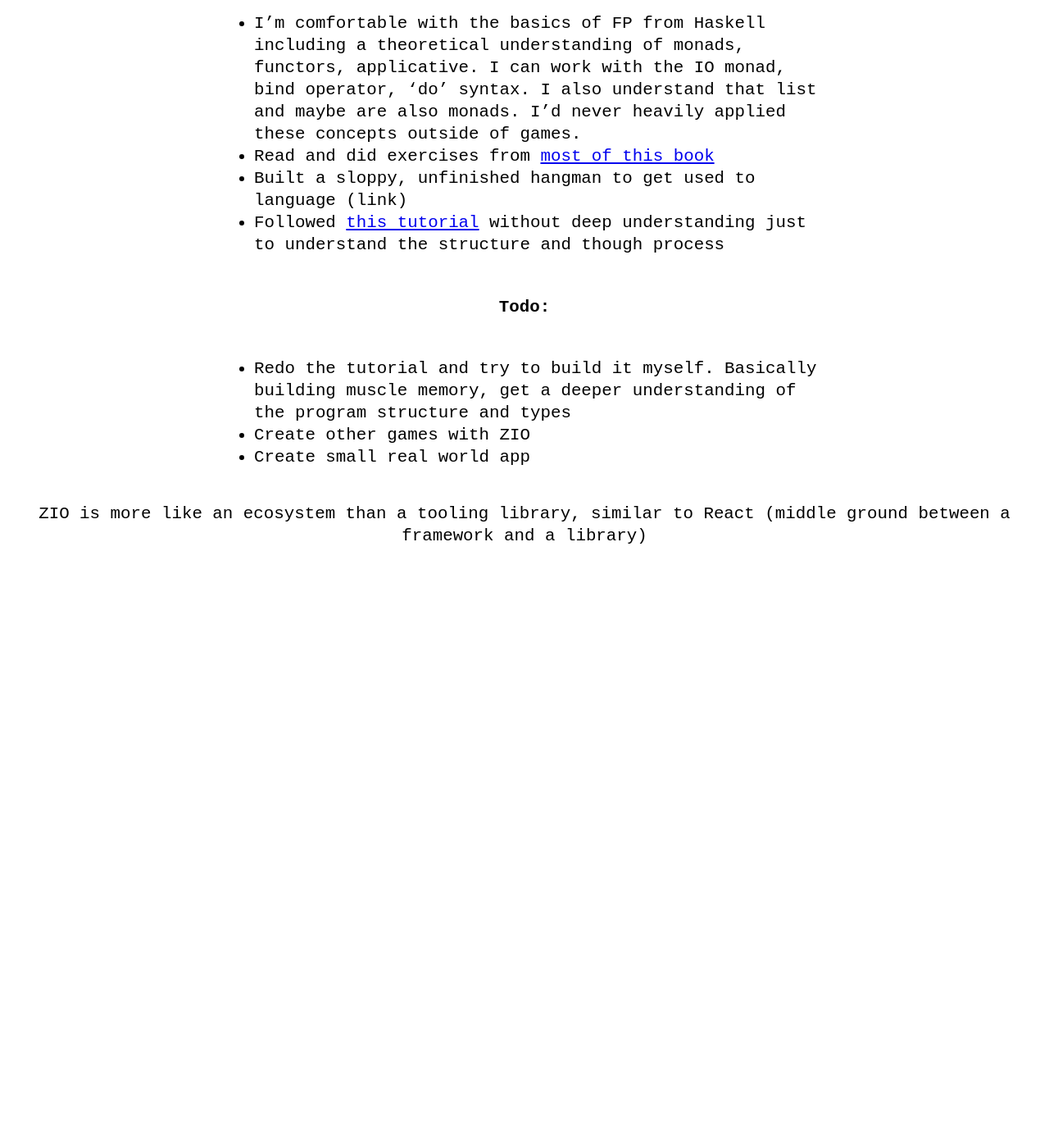
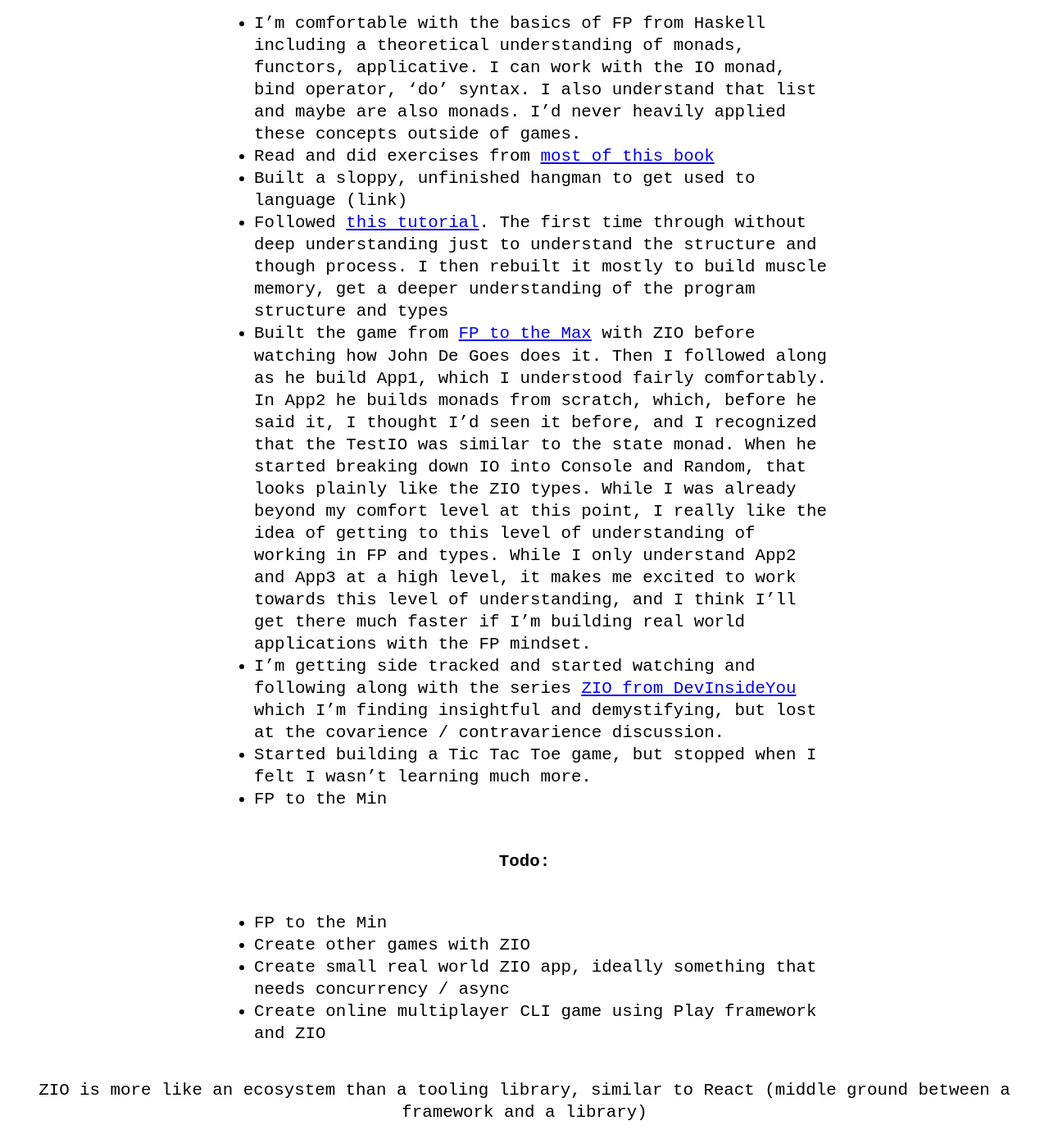
Before and after one commit to ebulllience/aryzach.github.io, a Jekyll site: the page built from _posts/2021-07-08-journey-to-zio.markdown, in a window 1280 px wide and 1400 px high, scrolled down 392 px. Shown: the whole window at 82% size. Built offline with Jekyll 4.4.1, drawn with Linux system fonts in a browser that asks for light colours; before the commit the page ends 1097 px from its top, so only the background shows below that.

Commit message:
add second snake, but broke growing snake

```diff
--- a/_includes/navigation.html
+++ b/_includes/navigation.html
@@ -8,4 +8,5 @@
   <a href="/Resume.pdf" target="_blank">
     Resume
   </a>
+  <a href="snake/web.html">snake</a>
 </nav>
--- a/_posts/2021-07-08-journey-to-zio.markdown
+++ b/_posts/2021-07-08-journey-to-zio.markdown
@@ -13,11 +13,18 @@
  - I'm comfortable with the basics of FP from Haskell including a theoretical understanding of monads, functors, applicative. I can work with the IO monad, bind operator, 'do' syntax. I also understand that list and maybe are also monads. I'd never heavily applied these concepts outside of games.
  - Read and did exercises from [most of this book](https://books.underscore.io/essential-scala/essential-scala.html#getting-started)
  - Built a sloppy, unfinished hangman to get used to language (link)
- - Followed [this tutorial](https://scalac.io/blog/introduction-to-programming-with-zio-functional-effects/) without deep understanding just to understand the structure and though process
+ - Followed [this tutorial](https://scalac.io/blog/introduction-to-programming-with-zio-functional-effects/). The first time through without deep understanding just to understand the structure and though process. I then rebuilt it mostly to build muscle memory, get a deeper understanding of the program structure and types
+ - Built the game from [FP to the Max](https://www.youtube.com/watch?app=desktop&v=sxudIMiOo68) with ZIO before watching how John De Goes does it. Then I followed along as he build App1, which I understood fairly comfortably. In App2 he builds monads from scratch, which, before he said it, I thought I'd seen it before, and I recognized that the TestIO was similar to the state monad. When he started breaking down IO into Console and Random, that looks plainly like the ZIO types. While I was already beyond my comfort level at this point, I really like the idea of getting to this level of understanding of working in FP and types. While I only understand App2 and App3 at a high level, it makes me excited to work towards this level of understanding, and I think I'll get there much faster if I'm building real world applications with the FP mindset.
+ - I'm getting side tracked and started watching and following along with the series [ZIO from DevInsideYou](https://www.youtube.com/watch?v=XwMKw03w8bs&list=PLJGDHERh23x-ammk-n2XuZWhoRVB-wAF) which I'm finding insightful and demystifying, but lost at the covarience / contravarience discussion.
+ - Started building a Tic Tac Toe game, but stopped when I felt I wasn't learning much more.
+ - FP to the Min
+
+
 
 #### Todo:
- - Redo the tutorial and try to build it myself. Basically building muscle memory, get a deeper understanding of the program structure and types
+ - FP to the Min
  - Create other games with ZIO
- - Create small real world app
+ - Create small real world ZIO app, ideally something that needs concurrency / async
+ - Create online multiplayer CLI game using Play framework and ZIO
 
 ZIO is more like an ecosystem than a tooling library, similar to React (middle ground between a framework and a library)
--- a/snake/web.html
+++ b/snake/web.html
@@ -6,7 +6,7 @@
     <script>require=()=>({}); module={}; module.exports=()=>({})</script>
   </head>
   <body>
-    <canvas id="gameCanvas" width="400" height="400"></canvas>
+    <canvas id="gameCanvas" width="550" height="550"></canvas>
     <script src="snake.js"></script>
     <script src="web.js"></script>
   </body>
```
Also changed, not shown: snake/snake.js (+48 -39 lines), snake/web.js (+13 -8 lines), 11 other files.
